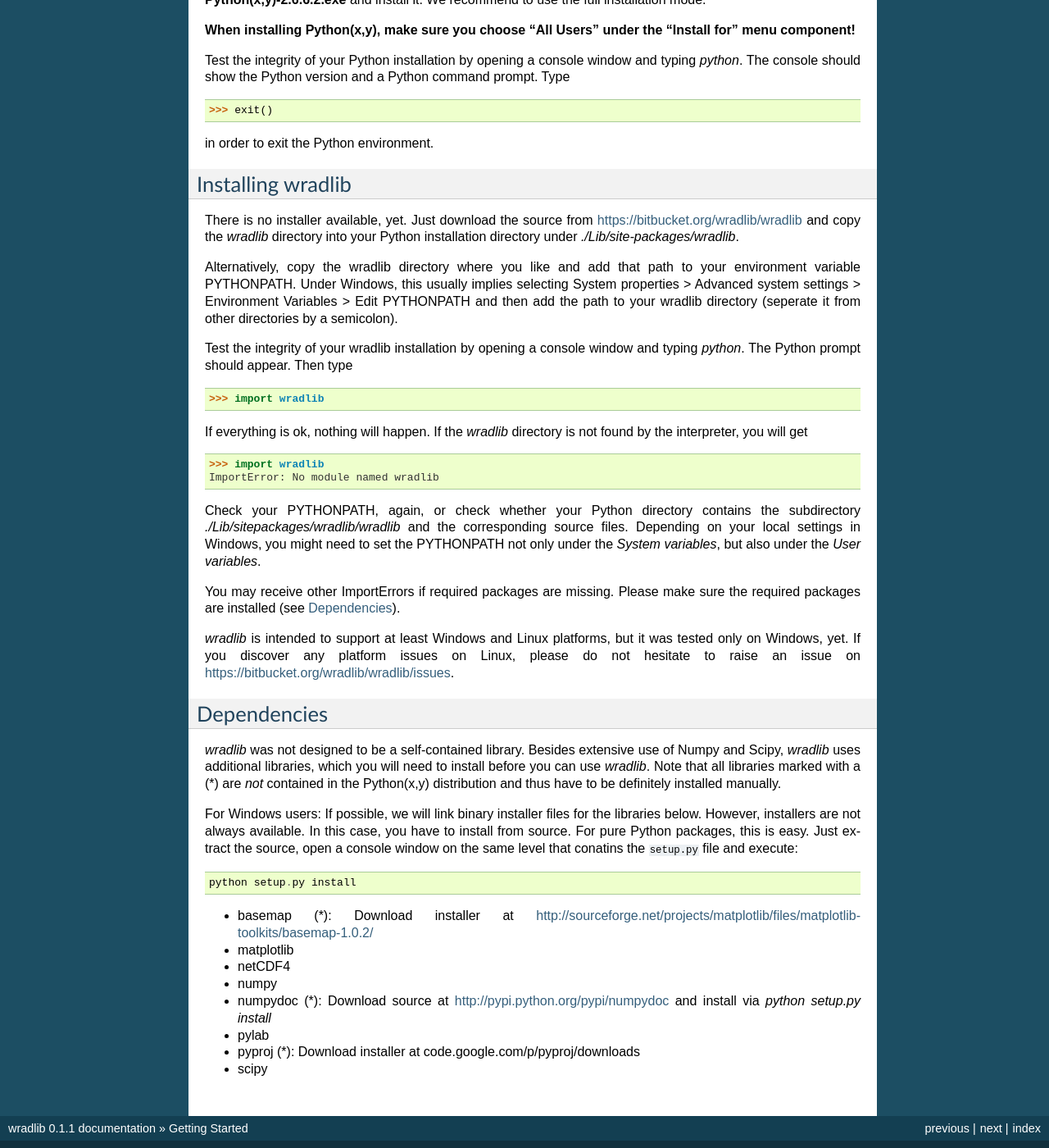
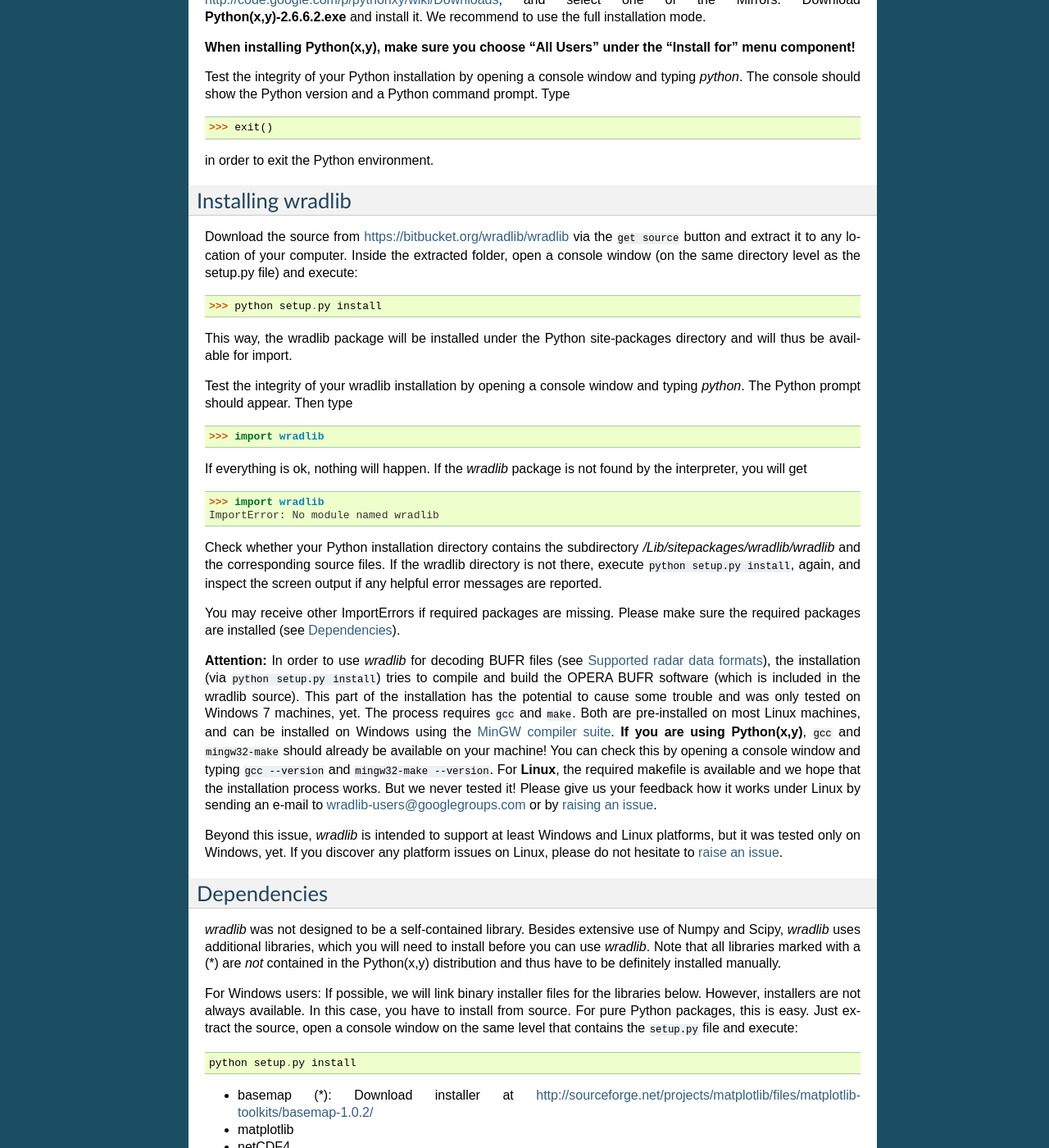
Before and after one commit to wradlib/wradlib, a Sphinx documentation site: the page built from doc/source/gettingstarted.rst, in a window 1280 px wide and 1400 px high, scrolled down 399 px. Shown: the whole window at 82% size. Built offline with Sphinx 7.4.7, drawn with Linux system fonts in a browser that asks for light colours; formulas are drawn with MathJax 3; some of the changed text lies outside the part shown.

Commit message:
The wradlib installation guide has now been modified to the "python setup.py install" procedure - for users, this should be the standard procedure.

```diff
--- a/doc/source/gettingstarted.rst
+++ b/doc/source/gettingstarted.rst
@@ -4,12 +4,11 @@ Getting Started
 Installing Python
 -----------------
 
-In order to run *wradlib*, you need to have a Python interpreter installed on your local computer. *wradlib* will be guaranteed to work with a particular
-Python version, however, we will not guarantee upward or downward compatibility at the moment. **The current version of wradlib is designed to be used with Python 2.6.6.**
+In order to run *wradlib*, you need to have a Python interpreter installed on your local computer. *wradlib* will be guaranteed to work with a particular Python version, however, we will not guarantee upward or downward compatibility at the moment. **The current version of wradlib is designed to be used with Python 2.6.6, but was already successfully tested under Python 2.7.**
 
 *wradlib* was not designed to be a self-contained library. Besides extensive use of Numpy and Scipy, you *might* need to install additional libraries before you can use *wradlib*. See `Dependencies`_ for a full list of dependencies. Under **Linux**, the Python interpreter is usually pre-installed and installation of additional packages is supposed to be easy - but you will have to do it explicitely for each required package.
 
-Under **Windows** operating systems, we recommend to install a Python distribution such as Python(x,y) (http://code.google.com/p/pythonxy) which will contain most of the required packages. Go to http://code.google.com/p/pythonxy/wiki/Downloads, and select one of the Mirrors. Download **Python(x,y)-2.6.6.2.exe** and install it. We recommend to use the full installation mode.
+Under **Windows** operating systems, we strongly recommend to install a Python distribution such as Python(x,y) (http://code.google.com/p/pythonxy) which will contain most of the required packages. Go to http://code.google.com/p/pythonxy/wiki/Downloads, and select one of the Mirrors. Download **Python(x,y)-2.6.6.2.exe** and install it. We recommend to use the full installation mode.
 
 **When installing Python(x,y), make sure you choose "All Users" under the "Install for" menu component!**
 
@@ -23,24 +22,28 @@ in order to exit the Python environment.
 Installing wradlib
 ------------------
 
-There is no installer available, yet. Just download the source from https://bitbucket.org/wradlib/wradlib and copy the *wradlib* directory into your Python installation directory under *./Lib/site-packages/wradlib*.
+Download the source from https://bitbucket.org/wradlib/wradlib via the ``get source`` button and extract it to any location of your computer. Inside the extracted folder, open a console window (on the same directory level as the setup.py file) and execute::
 
-Alternatively, copy the wradlib directory where you like and add that path to your environment variable PYTHONPATH. Under Windows, this usually implies selecting System properties > Advanced system settings > Environment Variables > Edit PYTHONPATH and then add the path to your wradlib directory (seperate it from other directories by a semicolon).
+>>> python setup.py install
+
+This way, the wradlib package will be installed under the Python site-packages directory and will thus be available for import.
 
 Test the integrity of your wradlib installation by opening a console window and typing *python*. The Python prompt should appear. Then type
 
 >>> import wradlib
 
-If everything is ok, nothing will happen. If the *wradlib* directory is not found by the interpreter, you will get
+If everything is ok, nothing will happen. If the *wradlib* package is not found by the interpreter, you will get
 
 >>> import wradlib
 ImportError: No module named wradlib
 
-Check your PYTHONPATH, again, or check whether your Python directory contains the subdirectory *./Lib/sitepackages/wradlib/wradlib* and the corresponding source files. Depending on your local settings in Windows, you might need to set the PYTHONPATH not only under the *System variables*, but also under the *User variables*.
+Check whether your Python installation directory contains the subdirectory */Lib/sitepackages/wradlib/wradlib* and the corresponding source files. If the wradlib directory is not there, execute ``python setup.py install``, again, and inspect the screen output if any helpful error messages are reported.
 
 You may receive other ImportErrors if required packages are missing. Please make sure the required packages are installed (see `Dependencies`_).
 
-*wradlib* is intended to support at least Windows and Linux platforms, but it was tested only on Windows, yet. If you discover any platform issues on Linux, please do not hesitate to raise an issue on https://bitbucket.org/wradlib/wradlib/issues.
+**Attention:** In order to use *wradlib* for decoding BUFR files (see :doc:`tutorial_supported_formats`), the installation (via ``python setup.py install``) tries to compile and build the OPERA BUFR software (which is included in the wradlib source). This part of the installation has the potential to cause some trouble and was only tested on Windows 7 machines, yet. The process requires ``gcc`` and ``make``. Both are pre-installed on most Linux machines, and can be installed on Windows using the `MinGW compiler suite <http://www.mingw.org/wiki/Getting_Started>`_. **If you are using Python(x,y)**, ``gcc`` and ``mingw32-make`` should already be available on your machine! You can check this by opening a console window and typing ``gcc --version`` and ``mingw32-make --version``. For **Linux**, the required makefile is available and we hope that the installation process works. But we never tested it! Please give us your feedback how it works under Linux by sending an e-mail to wradlib-users@googlegroups.com or by `raising an issue <https://bitbucket.org/wradlib/wradlib/issues/new>`_.
+
+Beyond this issue, *wradlib* is intended to support at least Windows and Linux platforms, but it was tested only on Windows, yet. If you discover any platform issues on Linux, please do not hesitate to `raise an issue <https://bitbucket.org/wradlib/wradlib/issues/new>`_.
 
 
 Dependencies
@@ -48,7 +51,7 @@ Dependencies
 
 *wradlib* was not designed to be a self-contained library. Besides extensive use of Numpy and Scipy, *wradlib* uses additional libraries, which you will need to install before you can use *wradlib*. Note that all libraries marked with a (*) are *not* contained in the Python(x,y) distribution and thus have to be definitely installed manually.
 
-For Windows users: If possible, we will link binary installer files for the libraries below. However, installers are not always available. In this case, you have to install from source. For pure Python packages, this is easy. Just extract the source, open a console window on the same level that conatins the ``setup.py`` file and execute::
+For Windows users: If possible, we will link binary installer files for the libraries below. However, installers are not always available. In this case, you have to install from source. For pure Python packages, this is easy. Just extract the source, open a console window on the same level that contains the ``setup.py`` file and execute::
 
    python setup.py install
 
```
